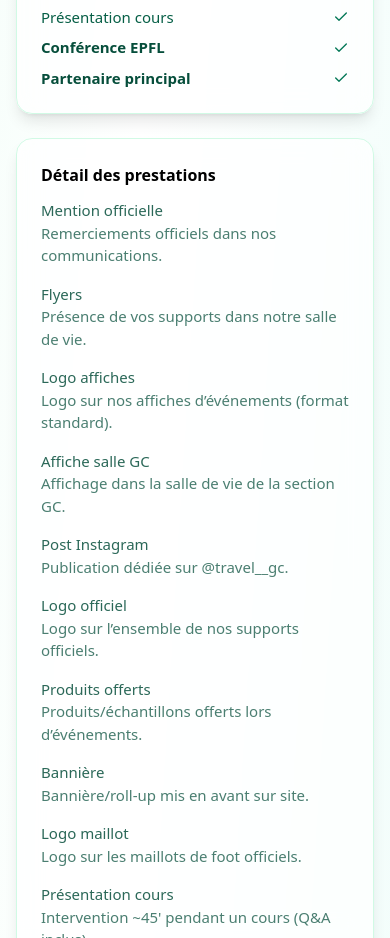
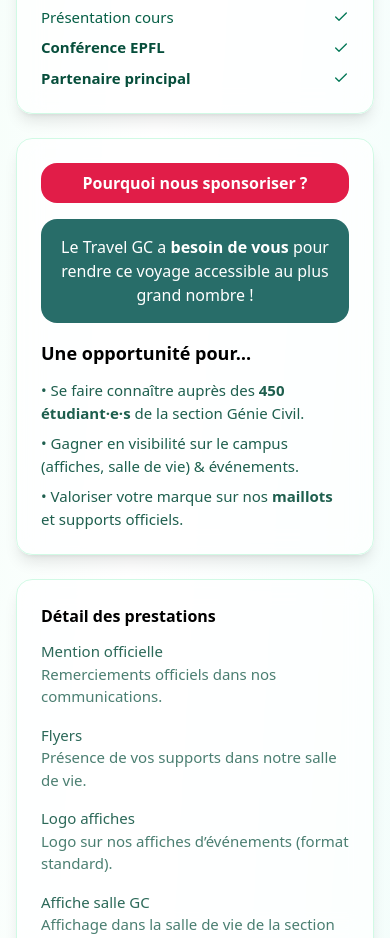
Before and after one commit to hugogebel-boop/TravelGC_siteweb, a React (Vite) app: page / in a window 390 px wide. Shown: the part 3940-4878 px from the top of the page. Built offline with nearby package versions, Linux system fonts and the light colour scheme.

Commit message:
Sponsor: ajoute le bloc â€˜Pourquoi nous sponsoriser ?â€™ en mobile (md:hidden)

```diff
--- a/src/sponsor/SponsorDeck.tsx
+++ b/src/sponsor/SponsorDeck.tsx
@@ -437,6 +437,28 @@
                     ))}
                 </div>
 
+                {/* ===== Pourquoi nous sponsoriser (mobile) ===== */}
+                <div className="md:hidden">
+                    <SectionCard className="space-y-4">
+                        <div className="rounded-2xl bg-rose-600 text-white text-center font-semibold px-4 py-2">
+                            Pourquoi nous sponsoriser ?
+                        </div>
+                        <div className="rounded-2xl bg-teal-800/90 text-white px-4 py-4">
+                            <div className="text-center">
+                                Le Travel GC a <b>besoin de vous</b> pour rendre ce voyage accessible au plus grand nombre !
+                            </div>
+                        </div>
+                        <div>
+                            <div className="font-semibold text-lg">Une opportunité pour…</div>
+                            <ul className="mt-3 space-y-2 text-emerald-900/90 text-[15px]">
+                                <li>• Se faire connaître auprès des <b>450 étudiant·e·s</b> de la section Génie Civil.</li>
+                                <li>• Gagner en visibilité sur le campus (affiches, salle de vie) & événements.</li>
+                                <li>• Valoriser votre marque sur nos <b>maillots</b> et supports officiels.</li>
+                            </ul>
+                        </div>
+                    </SectionCard>
+                </div>
+
                 {/* ===== Tableau (desktop/tablette) ===== */}
                 <div className="hidden md:grid lg:grid-cols-[2fr_1fr] gap-6">
                     {/* Tableau comparatif */}
@@ -517,7 +539,7 @@
                             * Pour les descriptions détaillées, voir la section <span className="font-medium">« Détail des prestations »</span> ci-dessous.
                         </div>
                         <div className="mt-2 text-xs italic text-emerald-900/70">
-                            * Un seul packs diamant disponible
+                            * Un seul packs Platine disponible
                         </div>
                     </SectionCard>
 
```
